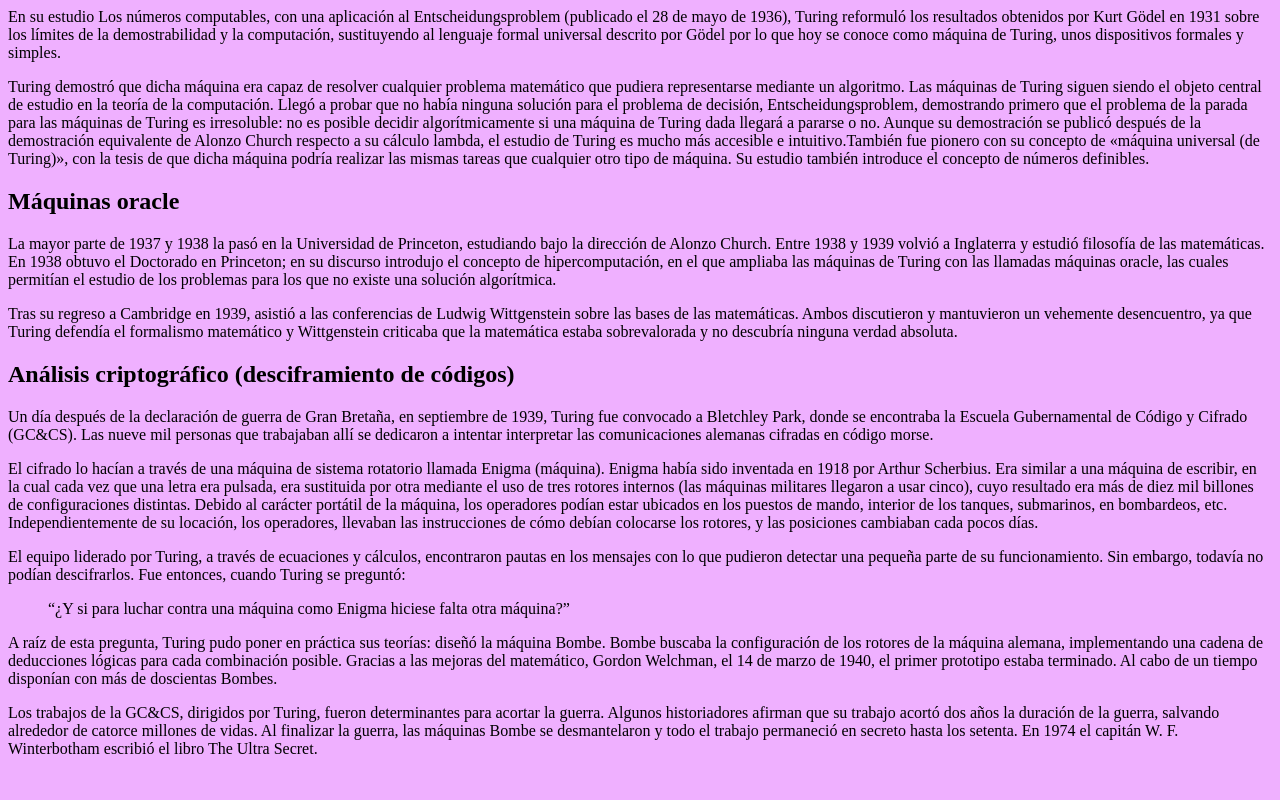
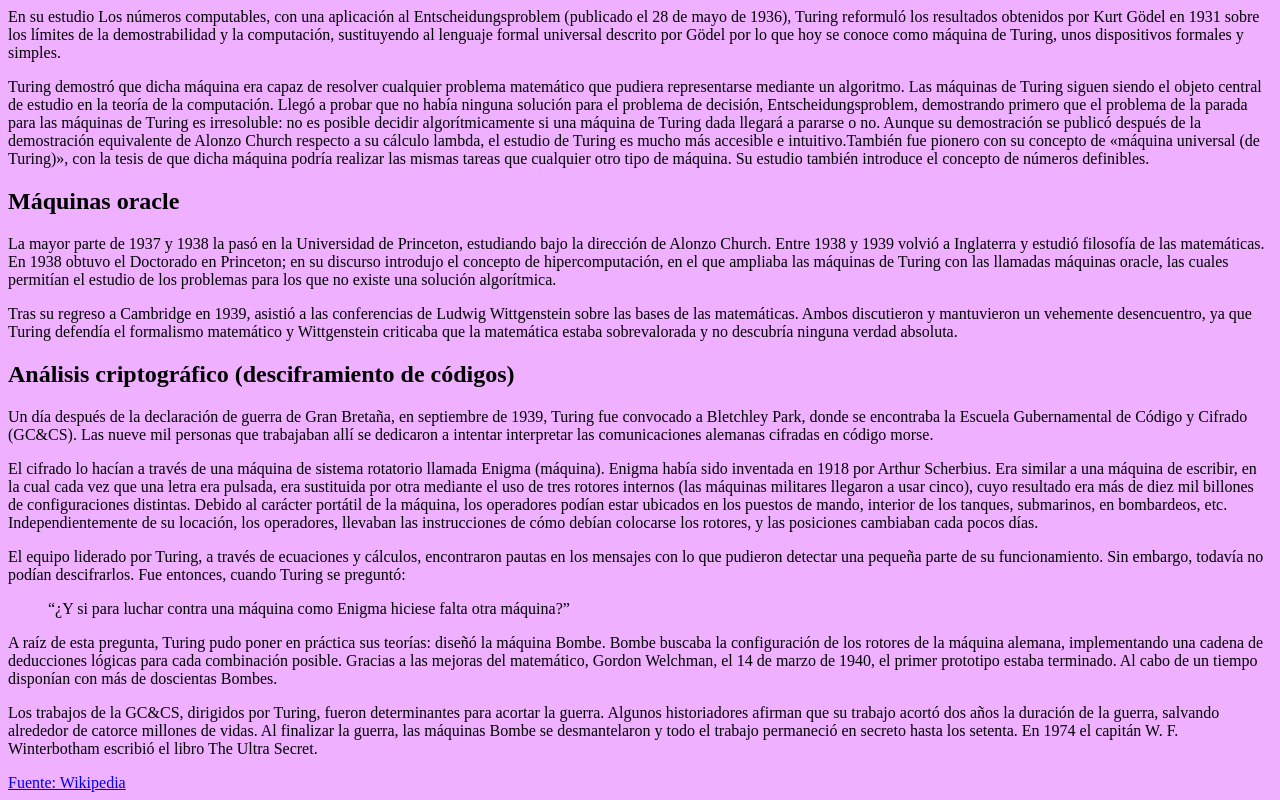
Before and after one commit to meligimenez/TP-N5-HEROES, a website: page views/turing.html in a window 1280 px wide. Shown: the part 2570-3370 px from the top of the page. Before the commit the page ends 3344 px from the top, so only its background shows below. Drawn offline with Linux system fonts and the light colour scheme.

Commit message:
fuente turing

```diff
--- a/views/turing.html
+++ b/views/turing.html
@@ -206,6 +206,7 @@
       millones de vidas. Al finalizar la guerra, las máquinas Bombe se desmantelaron y todo el trabajo permaneció en
       secreto hasta los setenta. En 1974 el capitán W. F. Winterbotham escribió el libro The Ultra Secret.</p>
   </div>
+  <div><a href="https://es.wikipedia.org/wiki/Alan_Turing">Fuente: Wikipedia</a></div>
 </body>
 
 </html>
```
